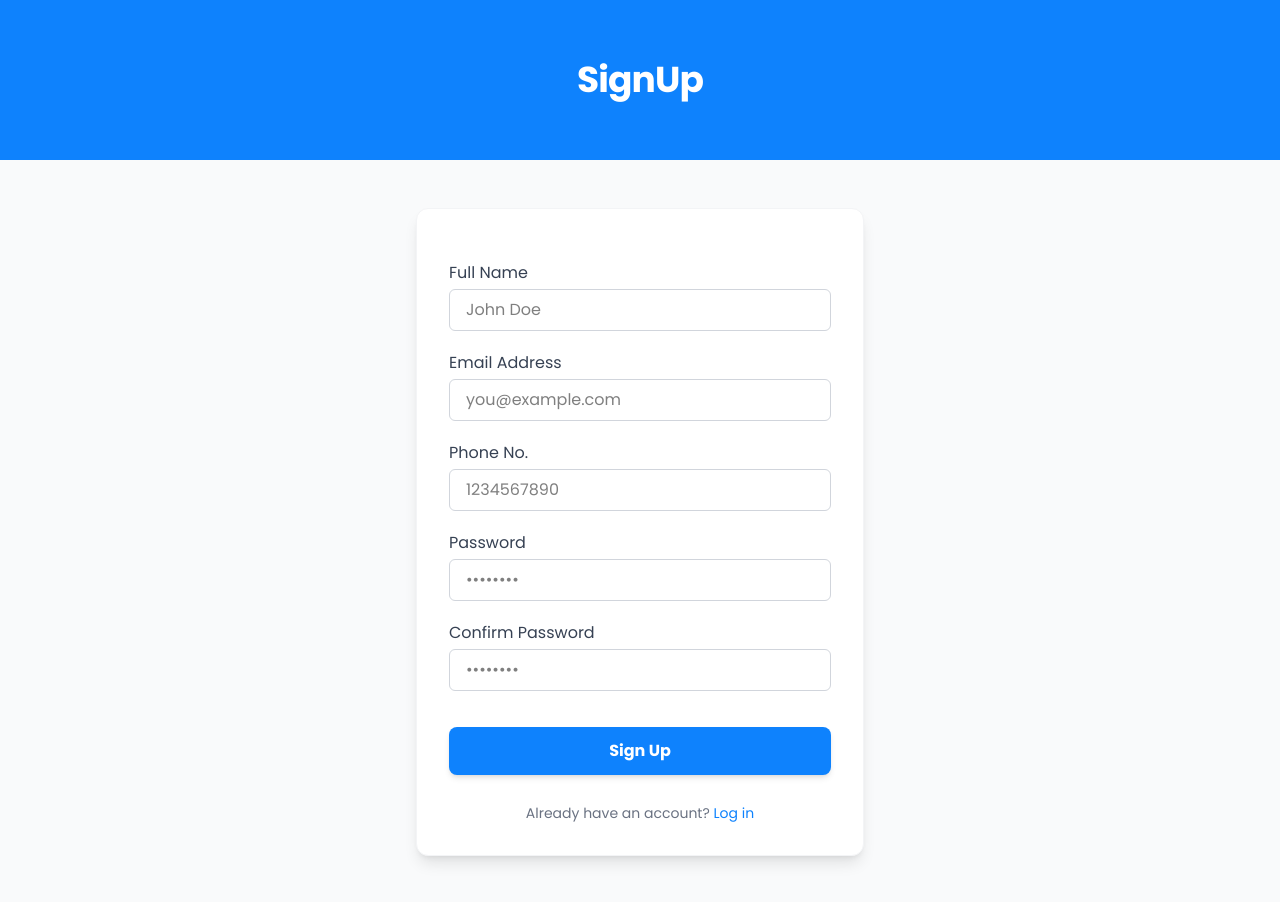
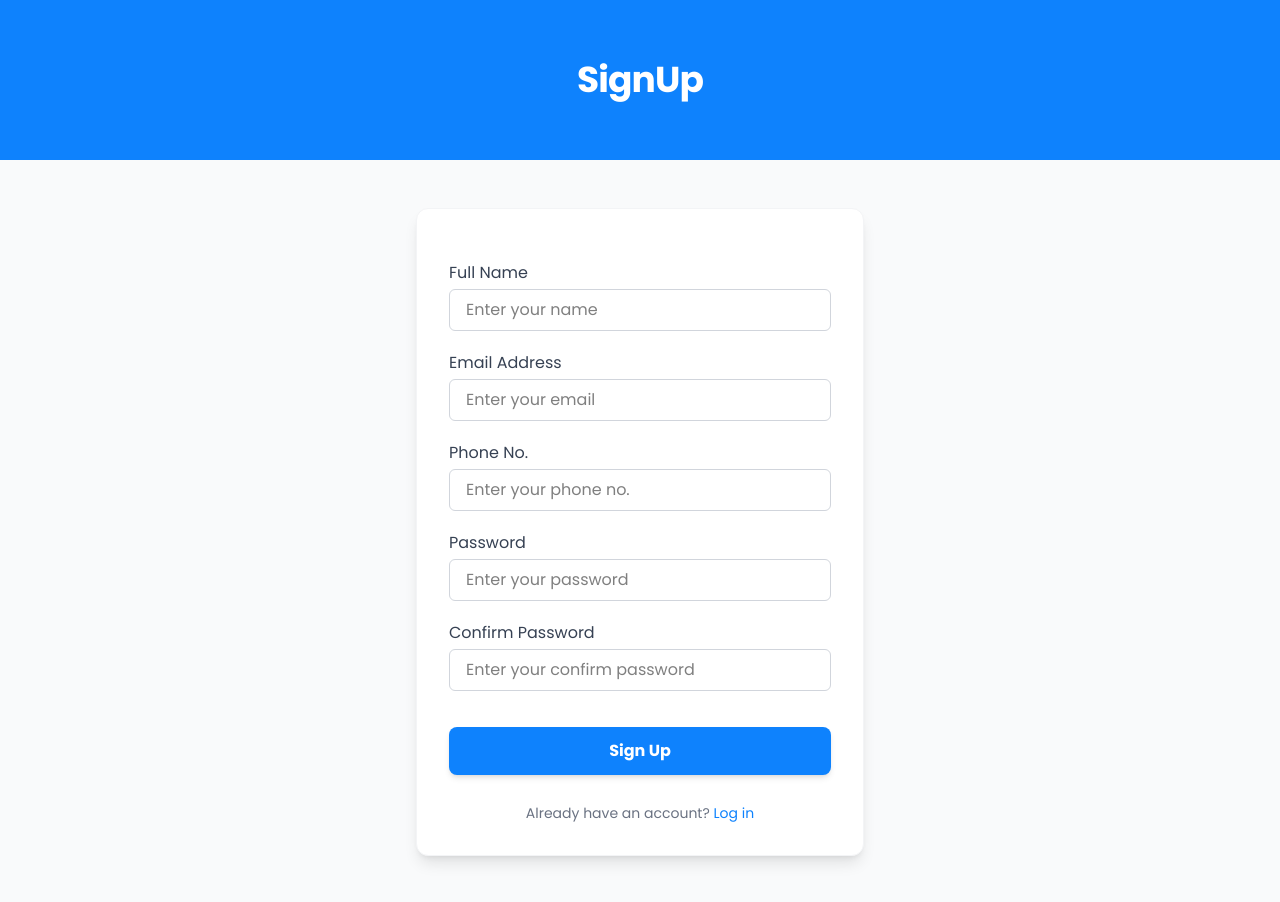
Before and after one commit to ADITYABANKEY07/doccure, a React (Vite) app in the folder client/: page /signup in a window 1280 px wide. Shown: the top 902 px of the page. Built offline with nearby package versions, Linux system fonts and the light colour scheme.

Commit message:
changing placeholders login and signup

```diff
--- a/client/src/validationPage/Login.jsx
+++ b/client/src/validationPage/Login.jsx
@@ -71,7 +71,7 @@ const Login = () => {
               type="text"
               onChange={handleChange}
               className="border border-gray-300 rounded-md px-4 py-2 focus:ring-2 focus:ring-primary focus:outline-none transition-all"
-              placeholder="you@example.com"
+              placeholder="Enter your email"
             />
           </div>
 
@@ -83,7 +83,7 @@ const Login = () => {
               type="password"
               onChange={handleChange}
               className="border border-gray-300 rounded-md px-4 py-2 focus:ring-2 focus:ring-primary focus:outline-none transition-all"
-              placeholder="••••••••"
+              placeholder="Enter your password"
             />
           </div>
 
--- a/client/src/validationPage/SignUp.jsx
+++ b/client/src/validationPage/SignUp.jsx
@@ -98,7 +98,7 @@ window.location.href = "/login";
               value={form.myname}
               type="text"
               className="border border-gray-300 rounded-md px-4 py-2 focus:ring-2 focus:ring-primary focus:outline-none transition-all"
-              placeholder="John Doe"
+              placeholder="Enter your name"
             />
           </div>
 
@@ -110,7 +110,7 @@ window.location.href = "/login";
               value={form.myemail}
               type="text"
               className="border border-gray-300 rounded-md px-4 py-2 focus:ring-2 focus:ring-primary focus:outline-none transition-all"
-              placeholder="you@example.com"
+              placeholder="Enter your email"
             />
           </div>
           <div className="flex flex-col gap-1">
@@ -121,7 +121,7 @@ window.location.href = "/login";
               value={form.myphoneno}
               type="text"
               className="border border-gray-300 rounded-md px-4 py-2 focus:ring-2 focus:ring-primary focus:outline-none transition-all"
-              placeholder="1234567890"
+              placeholder="Enter your phone no."
             />
           </div>
 
@@ -133,7 +133,7 @@ window.location.href = "/login";
               value={form.mypass}
               type="password"
               className="border border-gray-300 rounded-md px-4 py-2 focus:ring-2 focus:ring-primary focus:outline-none transition-all"
-              placeholder="••••••••"
+              placeholder="Enter your password"
             />
           </div>
 
@@ -147,7 +147,7 @@ window.location.href = "/login";
               value={form.mycnpass}
               type="password"
               className="border border-gray-300 rounded-md px-4 py-2 focus:ring-2 focus:ring-primary focus:outline-none transition-all"
-              placeholder="••••••••"
+              placeholder="Enter your confirm password"
             />
           </div>
 
```
